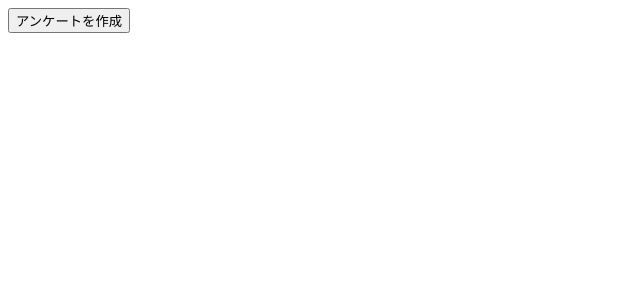
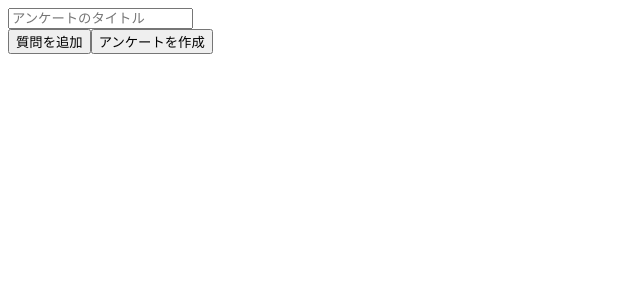
Before and after one commit to shono22qk/survey-system, a React (Create React App) app in the folder survey-frontend/: page /create in a window 1280 px wide. Shown: the top 300 px of the page, without its empty margins (0-640 px from the left). Built offline with nearby package versions, Linux system fonts and the light colour scheme.

Commit message:
Fix: Remove ESLint warnings in SurveyCreate component

```diff
--- a/survey-frontend/src/components/SurveyCreate.js
+++ b/survey-frontend/src/components/SurveyCreate.js
@@ -35,11 +35,31 @@ function SurveyCreate() {
     }
   };
 
-  // ... (残りのコンポーネントコードは変更なし)
+  // タイトルの入力ハンドラを追加
+  const handleTitleChange = (e) => {
+    setTitle(e.target.value);
+  };
+
+  // 質問の追加ハンドラ
+  const addQuestion = () => {
+    setQuestions([...questions, { text: '', options: [{ text: '' }] }]);
+  };
 
   return (
     <form onSubmit={handleSubmit}>
-      {/* ... (フォームの内容は変更なし) */}
+      <input
+        type="text"
+        value={title}
+        onChange={handleTitleChange}
+        placeholder="アンケートのタイトル"
+      />
+      {/* 質問のレンダリング */}
+      {questions.map((question, index) => (
+        <div key={index}>
+          {/* 質問の入力フィールド */}
+        </div>
+      ))}
+      <button type="button" onClick={addQuestion}>質問を追加</button>
       <button type="submit">アンケートを作成</button>
     </form>
   );
```
